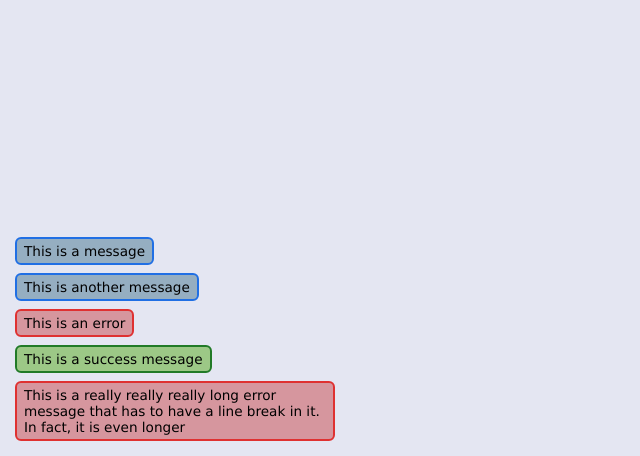
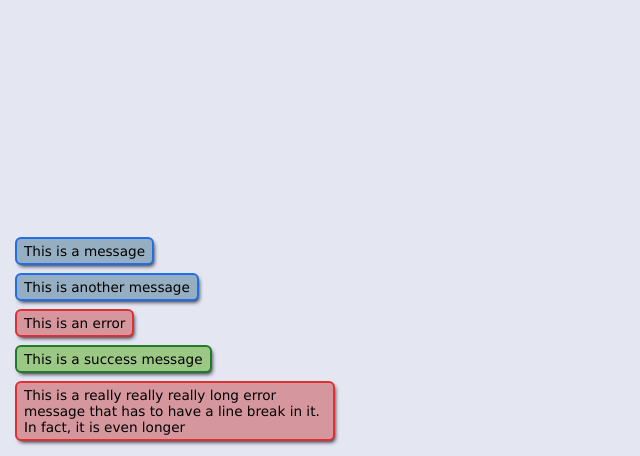
Before and after one commit to sasha-gershtein/Sodia, a Django app: template users/templates/users/home.html in a window 1280 px wide. Shown: the part 344-800 px from the top of the page, without its empty margins (0-640 px from the left). Run offline with Django 5.2, Linux system fonts and the light colour scheme; the template is opened without the code that fills it, so the values that code supplies are empty.

Commit message:
Fix info messages shadow and hover

```diff
--- a/static/css/main.css
+++ b/static/css/main.css
@@ -26,7 +26,7 @@ body {
     max-width: 25%;
 }
 
-#info-box .message {
+#info-box .info-message {
     margin-top: 8px;
     padding: 4px 7px;
     border-radius: 6px;
@@ -34,22 +34,29 @@ body {
     border-style: solid;
     background: var(--bg-color, #f4e3e6);
     border-color: var(--border-color, #151719);
-    box-shadow: var(--bg-color);
+    box-shadow: 2px 3px 4px -2px #151729;
     width: fit-content;
     font-size: 85%;
+    transition: transform 50ms ease, box-shadow 50ms ease;
 }
 
-#info-box .message.info {
+#info-box .info-message:hover {
+    transform: translateY(1px);
+    box-shadow: none;
+    cursor: pointer;
+}
+
+#info-box .info-message.info {
     --bg-color: #95aec1;
     --border-color: #206fe4;
 }
 
-#info-box .message.error {
+#info-box .info-message.error {
     --bg-color: #d6969e;
     --border-color: #df3131;
 }
 
-#info-box .message.success {
+#info-box .info-message.success {
     --bg-color: #9cc886;
     --border-color: #217a27;
 }
--- a/templates/base.html
+++ b/templates/base.html
@@ -15,11 +15,11 @@
 {% block body %}
     <div id="error-box" class="hidden"></div>
     <div id="info-box">
-        <div class="message info">This is a message</div>
-        <div class="message info">This is another message</div>
-        <div class="message error">This is an error</div>
-        <div class="message success">This is a success message</div>
-        <div class="message error">This is a really really really long error message that has to have a line break in
+        <div class="info-message info">This is a message</div>
+        <div class="info-message info">This is another message</div>
+        <div class="info-message error">This is an error</div>
+        <div class="info-message success">This is a success message</div>
+        <div class="info-message error">This is a really really really long error message that has to have a line break in
             it. In fact, it is even longer
         </div>
     </div>
```
